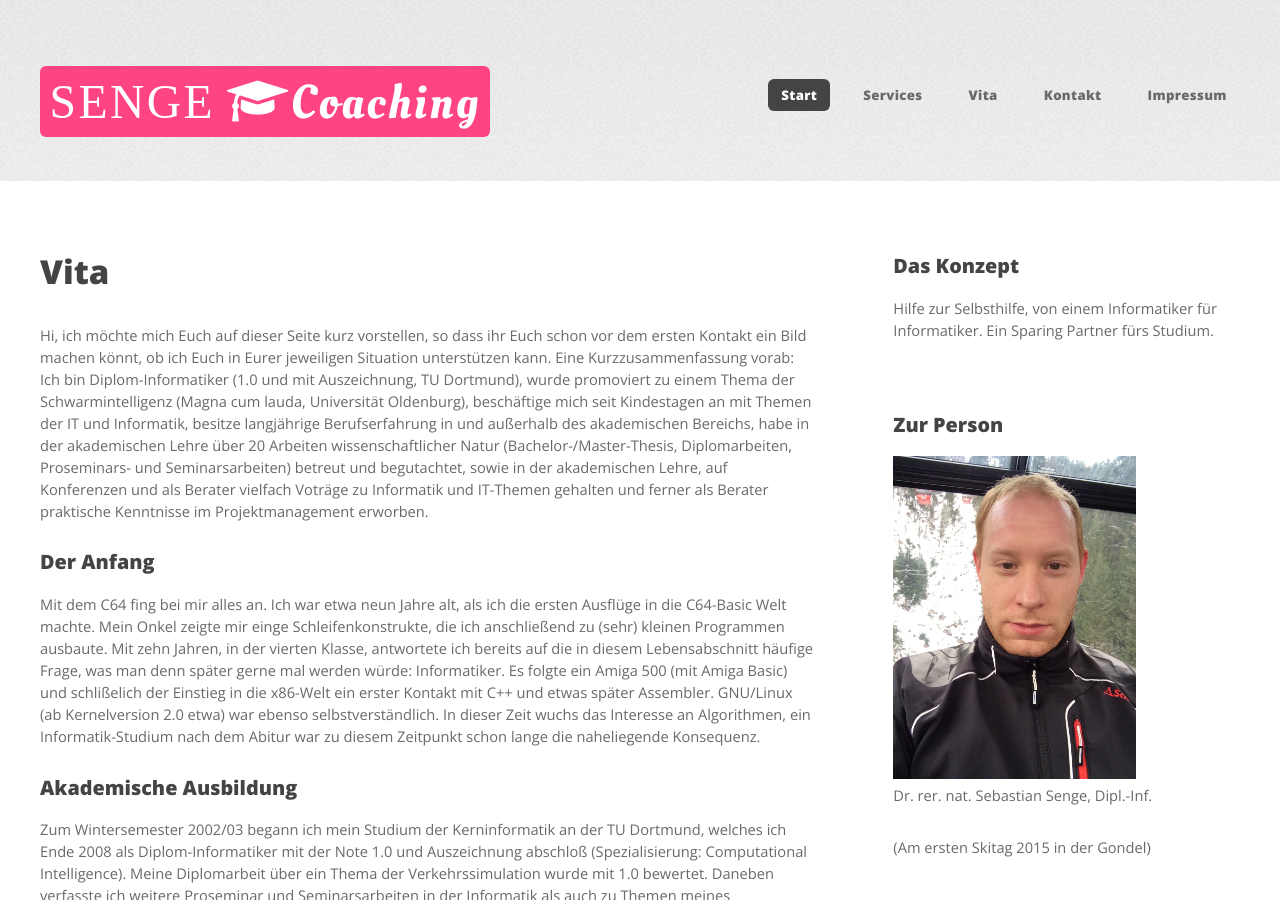
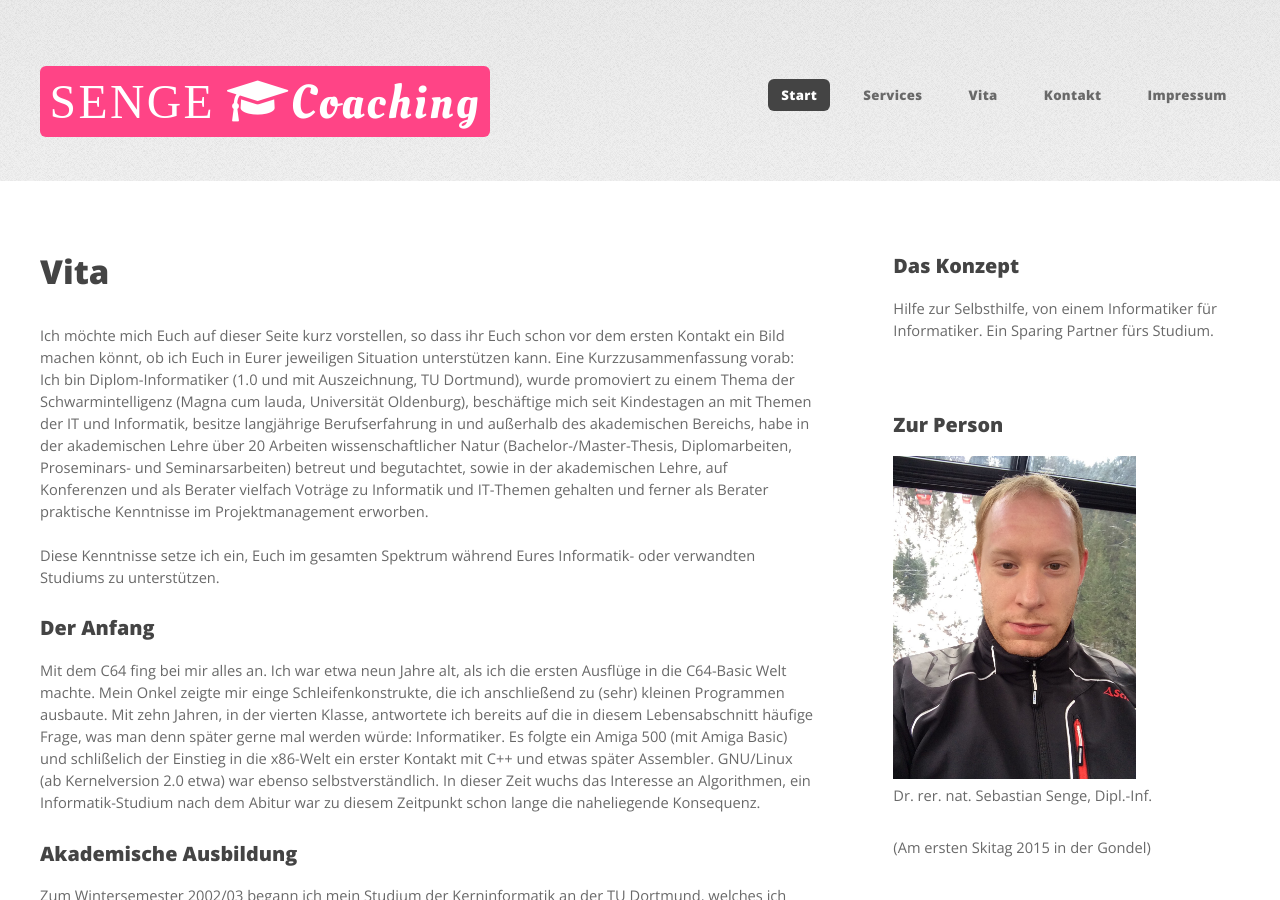
Before and after one commit to ssenge/ssenge.github.io, a Jekyll site: the page built from vita.html, in a window 1280 px wide and 900 px high. Built offline with Jekyll 4.4.1, drawn with Linux system fonts in a browser that asks for light colours; nearby versions of some CDN libraries; library files that are not in the unit come from our copies.

Commit message:
Intro changed

```diff
--- a/vita.html
+++ b/vita.html
@@ -15,7 +15,7 @@ layout: default
 
 										<h2>Vita</h2>
 
-										<p>Hi, ich möchte mich Euch auf dieser Seite kurz vorstellen, so dass ihr Euch schon vor dem ersten Kontakt ein Bild machen könnt, ob ich Euch in Eurer jeweiligen Situation unterstützen kann. Eine Kurzzusammenfassung vorab: Ich bin Diplom-Informatiker (1.0 und mit Auszeichnung, TU Dortmund), wurde promoviert zu einem Thema der Schwarmintelligenz (Magna cum lauda, Universität Oldenburg), beschäftige mich seit Kindestagen an mit Themen der IT und Informatik, besitze langjährige Berufserfahrung in und außerhalb des akademischen Bereichs, habe in der akademischen Lehre über 20 Arbeiten wissenschaftlicher Natur (Bachelor-/Master-Thesis, Diplomarbeiten, Proseminars- und Seminarsarbeiten) betreut und begutachtet, sowie in der akademischen Lehre, auf Konferenzen und als Berater vielfach Voträge zu Informatik und IT-Themen gehalten und ferner als Berater praktische Kenntnisse im Projektmanagement erworben.<p/>
+										<p>Ich möchte mich Euch auf dieser Seite kurz vorstellen, so dass ihr Euch schon vor dem ersten Kontakt ein Bild machen könnt, ob ich Euch in Eurer jeweiligen Situation unterstützen kann. Eine Kurzzusammenfassung vorab: Ich bin Diplom-Informatiker (1.0 und mit Auszeichnung, TU Dortmund), wurde promoviert zu einem Thema der Schwarmintelligenz (Magna cum lauda, Universität Oldenburg), beschäftige mich seit Kindestagen an mit Themen der IT und Informatik, besitze langjährige Berufserfahrung in und außerhalb des akademischen Bereichs, habe in der akademischen Lehre über 20 Arbeiten wissenschaftlicher Natur (Bachelor-/Master-Thesis, Diplomarbeiten, Proseminars- und Seminarsarbeiten) betreut und begutachtet, sowie in der akademischen Lehre, auf Konferenzen und als Berater vielfach Voträge zu Informatik und IT-Themen gehalten und ferner als Berater praktische Kenntnisse im Projektmanagement erworben.<br><br>Diese Kenntnisse setze ich ein, Euch im gesamten Spektrum während Eures Informatik- oder verwandten Studiums zu unterstützen.<p/>
 
 										<h3>Der Anfang</h3>
 										<p>Mit dem C64 fing bei mir alles an. Ich war etwa neun Jahre alt, als ich die ersten Ausflüge in die C64-Basic Welt machte. Mein Onkel zeigte mir einge Schleifenkonstrukte, die ich anschließend zu (sehr) kleinen Programmen ausbaute. Mit zehn Jahren, in der vierten Klasse, antwortete ich bereits auf die in diesem Lebensabschnitt häufige Frage, was man denn später gerne mal werden würde: Informatiker. Es folgte ein Amiga 500 (mit Amiga Basic) und schlißelich der Einstieg in die x86-Welt ein erster Kontakt mit C++ und etwas später Assembler. GNU/Linux (ab Kernelversion 2.0 etwa) war ebenso selbstverständlich. In dieser Zeit wuchs das Interesse an Algorithmen, ein Informatik-Studium nach dem Abitur war zu diesem Zeitpunkt schon lange die naheliegende Konsequenz.</p>
```
